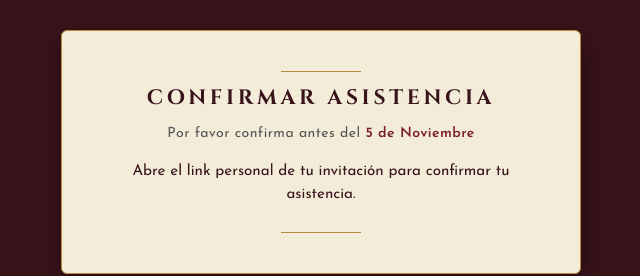
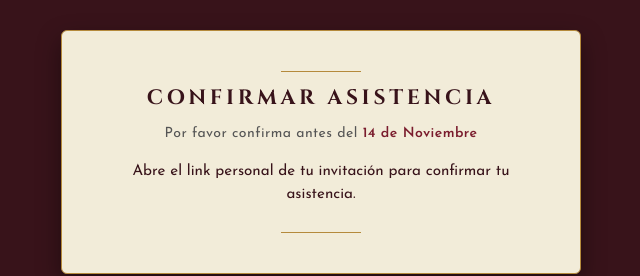
Before and after one commit to karollCantillo/Mis-XV-Catherine, a plain HTML site: page invitacion.html in a window 1280 px wide. Shown: the part 4100-4376 px from the top of the page, 319-959 px from the left. Drawn offline with Linux system fonts and the light colour scheme.

Commit message:
Update RSVP deadline to 14 de Noviembre

```diff
--- a/invitacion.html
+++ b/invitacion.html
@@ -231,7 +231,7 @@
                 <div class="diamond-divider-inner"><i></i></div>
 
                 <h2 class="section-title">Confirmar Asistencia</h2>
-                <p class="deadline-text">Por favor confirma antes del <strong>5 de Noviembre</strong></p>
+                <p class="deadline-text">Por favor confirma antes del <strong>14 de Noviembre</strong></p>
 
                 <div class="rsvp-box" id="rsvpBox">
                     <!-- Bloque principal de confirmación -->
@@ -270,7 +270,7 @@
                         </div>
 
                         <!-- Mensaje automático si se vence el plazo (después del 5 de Noviembre) -->
-                        <p class="note-closed" id="rsvpClosed" hidden>El plazo para confirmar ha finalizado el 5 de Noviembre.</p>
+                        <p class="note-closed" id="rsvpClosed" hidden>El plazo para confirmar ha finalizado el 14 de Noviembre.</p>
                         <p class="status-msg-rsvp" id="rsvpMsg" role="status"></p>
                     </div>
                 </div>
```
